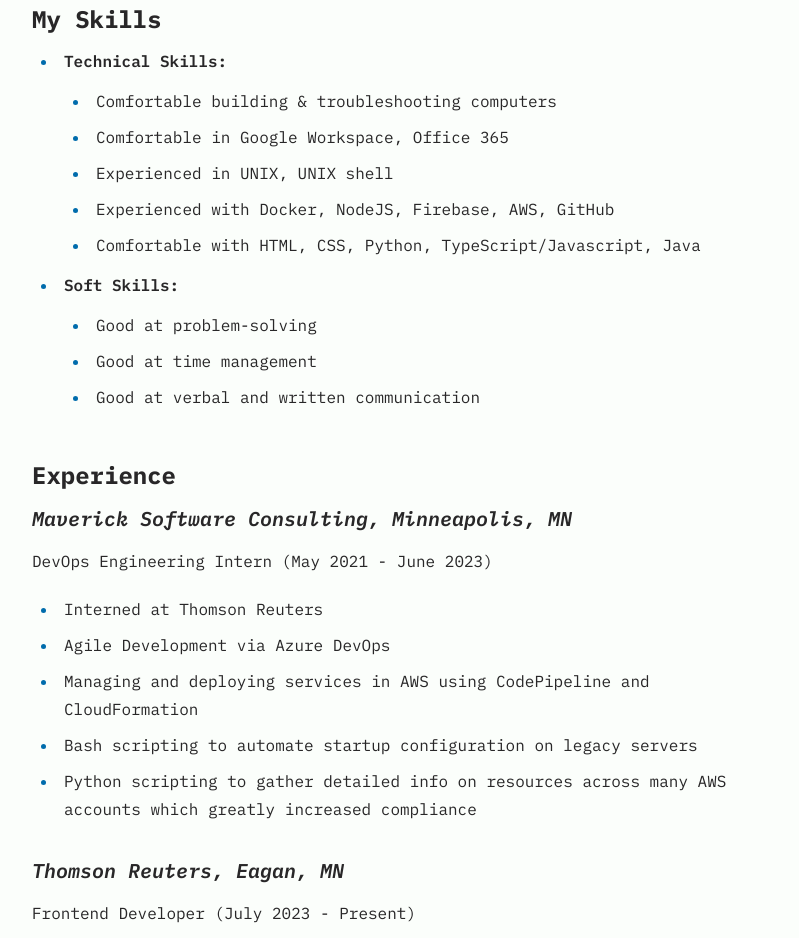
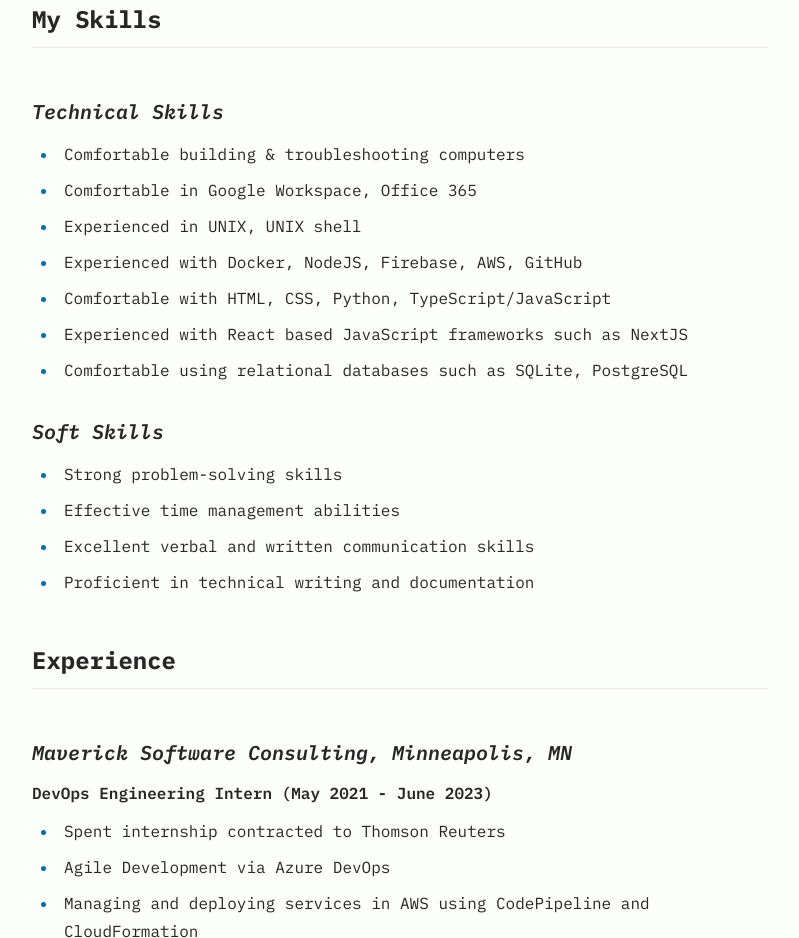
Before and after one commit to seansusmilch/seansusmilch.github.io, an Astro site: page /about in a window 1280 px wide. Shown: the part 366-1304 px from the top of the page, without its empty margins (240-1039 px from the left). Built offline with nearby package versions, Linux system fonts and the light colour scheme; Astro itself is replaced by a stand-in of ours.

Commit message:
refactor: enhance about page with detailed skills and experience

```diff
--- a/src/pages/about.md
+++ b/src/pages/about.md
@@ -5,24 +5,34 @@
 
 ## My Skills
 
-* **Technical Skills:**
-  * Comfortable building & troubleshooting computers
-  * Comfortable in Google Workspace, Office 365
-  * Experienced in UNIX, UNIX shell
-  * Experienced with Docker, NodeJS, Firebase, AWS, GitHub
-  * Comfortable with HTML, CSS, Python, TypeScript/Javascript, Java
-* **Soft Skills:**
-  * Good at problem-solving
-  * Good at time management
-  * Good at verbal and written communication
+---
+
+### Technical Skills
+
+* Comfortable building & troubleshooting computers
+* Comfortable in Google Workspace, Office 365
+* Experienced in UNIX, UNIX shell
+* Experienced with Docker, NodeJS, Firebase, AWS, GitHub
+* Comfortable with HTML, CSS, Python, TypeScript/JavaScript
+* Experienced with React based JavaScript frameworks such as NextJS
+* Comfortable using relational databases such as SQLite, PostgreSQL
+
+### Soft Skills
+
+* Strong problem-solving skills
+* Effective time management abilities
+* Excellent verbal and written communication skills
+* Proficient in technical writing and documentation
 
 ## Experience
 
+---
+
 ### Maverick Software Consulting, Minneapolis, MN
 
-DevOps Engineering Intern (May 2021 - June 2023)
+#### DevOps Engineering Intern (May 2021 - June 2023)
 
-* Interned at Thomson Reuters
+* Spent internship contracted to Thomson Reuters
 * Agile Development via Azure DevOps
 * Managing and deploying services in AWS using CodePipeline and CloudFormation
 * Bash scripting to automate startup configuration on legacy servers
@@ -30,7 +40,7 @@
 
 ### Thomson Reuters, Eagan, MN
 
-Frontend Developer (July 2023 - Present)
+#### Frontend Developer (July 2023 - Present)
 
 * Modernizing JavaScript modules and React components across multiple products
 * Upgrading dependencies in various Python modules used in AWS Lambda
```
